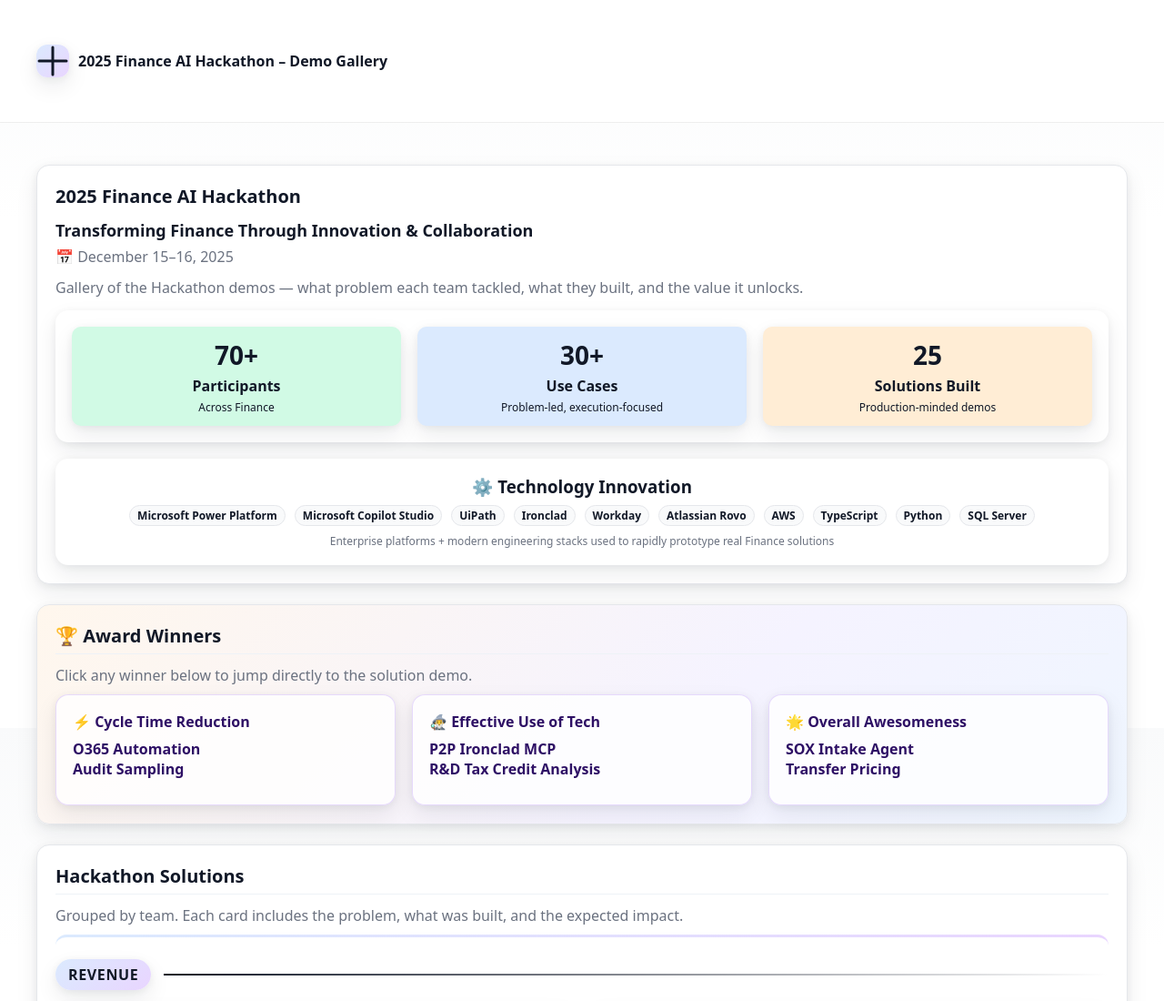
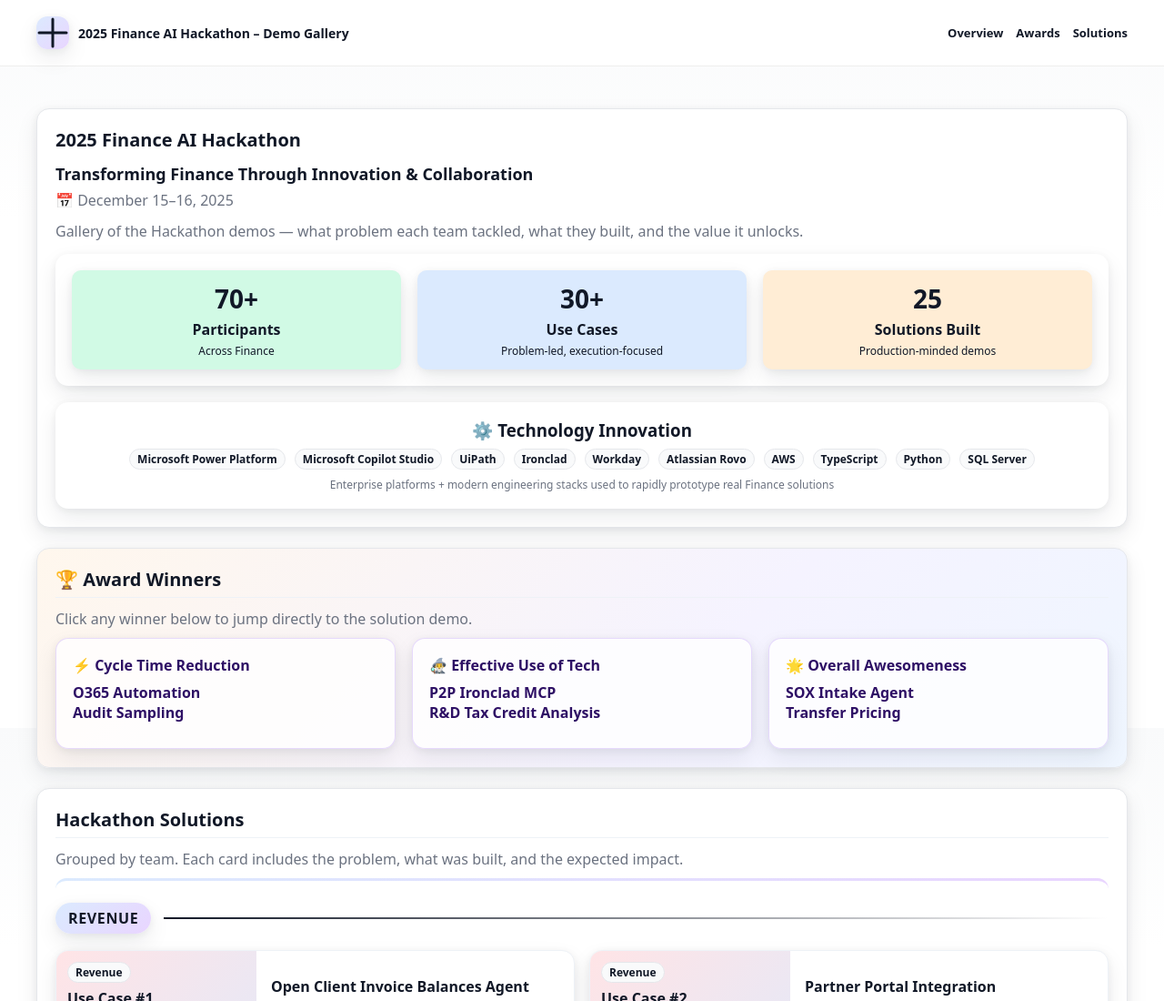
Before and after one commit to GKgodaddy/Finance-Hackathon-2025, a plain HTML site: page index.html in a window 1280 px wide. Shown: the top 1100 px of the page at 91% size. Drawn offline with Linux system fonts and the light colour scheme.

Commit message:
Modify header height and nav padding
Adjusted header height and added padding to navigation.

```diff
--- a/index.html
+++ b/index.html
@@ -10,7 +10,7 @@
       --bg:#f9fafb; --ink:#111827; --muted:#6b7280; --card:#ffffff;
       --p1:#e9d5ff; --p2:#dbeafe; --p3:#d1fae5; --p4:#ffedd5; --p5:#ffe4e6;
       --radius:14px; --shadow:0 10px 25px rgba(17,24,39,.08), 0 2px 8px rgba(17,24,39,.06);
-      --header-h:86px;
+      --header-h:56px;
     }
     html,body{height:100%}
     body{margin:0;font-family:ui-sans-serif,system-ui,-apple-system,"Segoe UI",Roboto,Helvetica,Arial;background:linear-gradient(180deg,var(--bg),#fff 30%);color:var(--ink)}
@@ -18,7 +18,7 @@
 
     /* Sticky top bar */
     header{position:sticky;top:0;z-index:999;background:rgba(255,255,255,.92);backdrop-filter:blur(8px);border-bottom:1px solid #eee}
-    .nav{display:flex;gap:10px;align-items:center;justify-content:space-between;min-height:var(--header-h)}
+    .nav{display:flex;gap:10px;align-items:center;justify-content:space-between;min-height:var(--header-h);padding:8px 0}
     .brand{display:flex;align-items:center;gap:10px;font-weight:900}
     .brand-badge{width:36px;height:36px;border-radius:12px;background:linear-gradient(135deg,var(--p2),var(--p1));display:grid;place-items:center;box-shadow:var(--shadow)}
         /* Sections */
@@ -89,13 +89,17 @@ footer{margin:30px 0;color:var(--muted);font-size:12px}
 <body>
   <header>
     <div class="container nav">
-      <div class="brand">
+      <div class="brand" style="font-size:14px">
         <div class="brand-badge">
           <svg viewBox="0 0 24 24" fill="none" stroke="currentColor" stroke-width="2" stroke-linecap="round" stroke-linejoin="round"><path d="M12 2v20M2 12h20"/></svg>
         </div>
         <div>2025 Finance AI Hackathon – Demo Gallery</div>
       </div>
-
+      <nav class="top-links" style="display:flex;gap:14px;font-size:13px;font-weight:700">
+        <a href="#overview" style="text-decoration:none;color:var(--ink)">Overview</a>
+        <a href="#awards" style="text-decoration:none;color:var(--ink)">Awards</a>
+        <a href="#solutions" style="text-decoration:none;color:var(--ink)">Solutions</a>
+      </nav>
     </div>
   </header>
 
```
